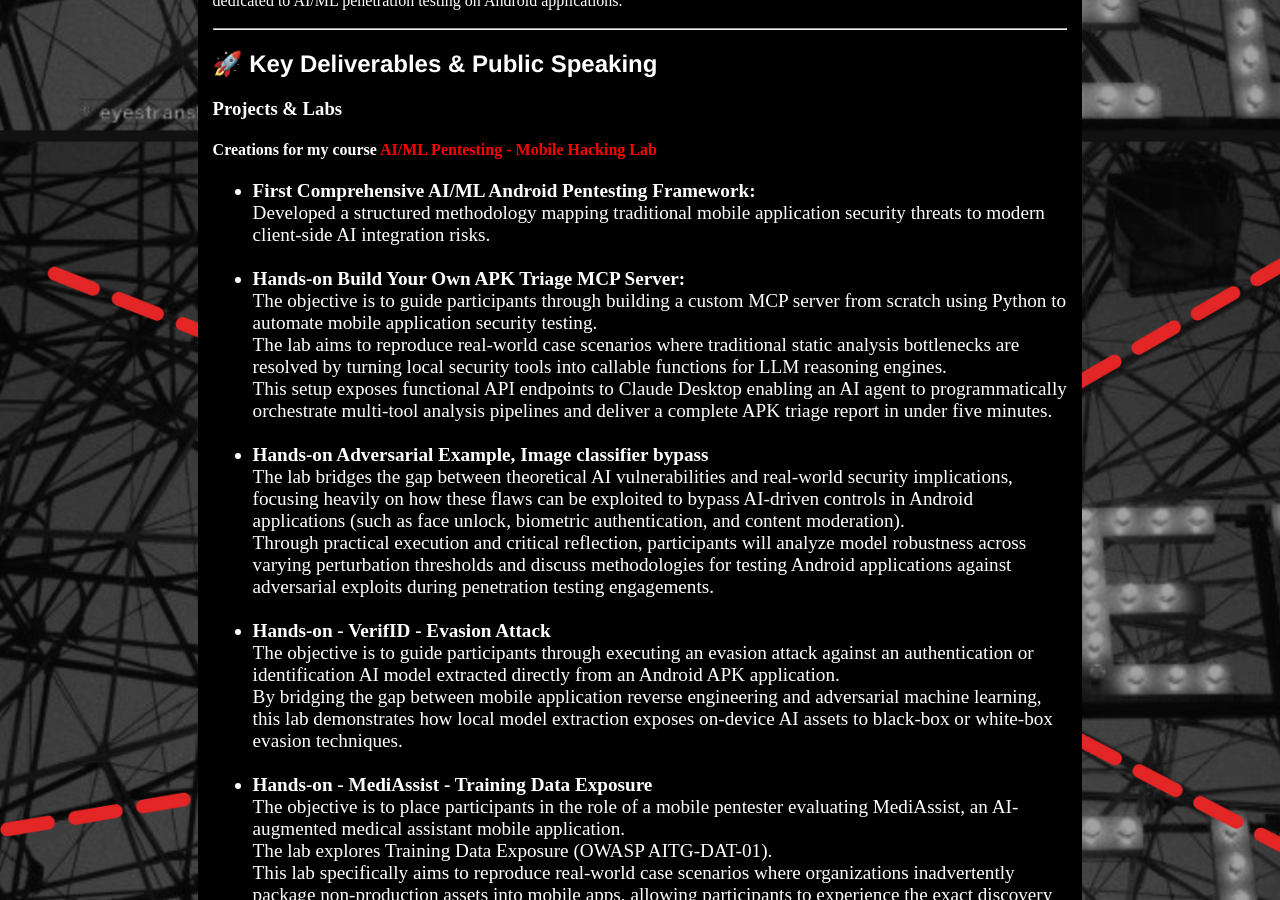
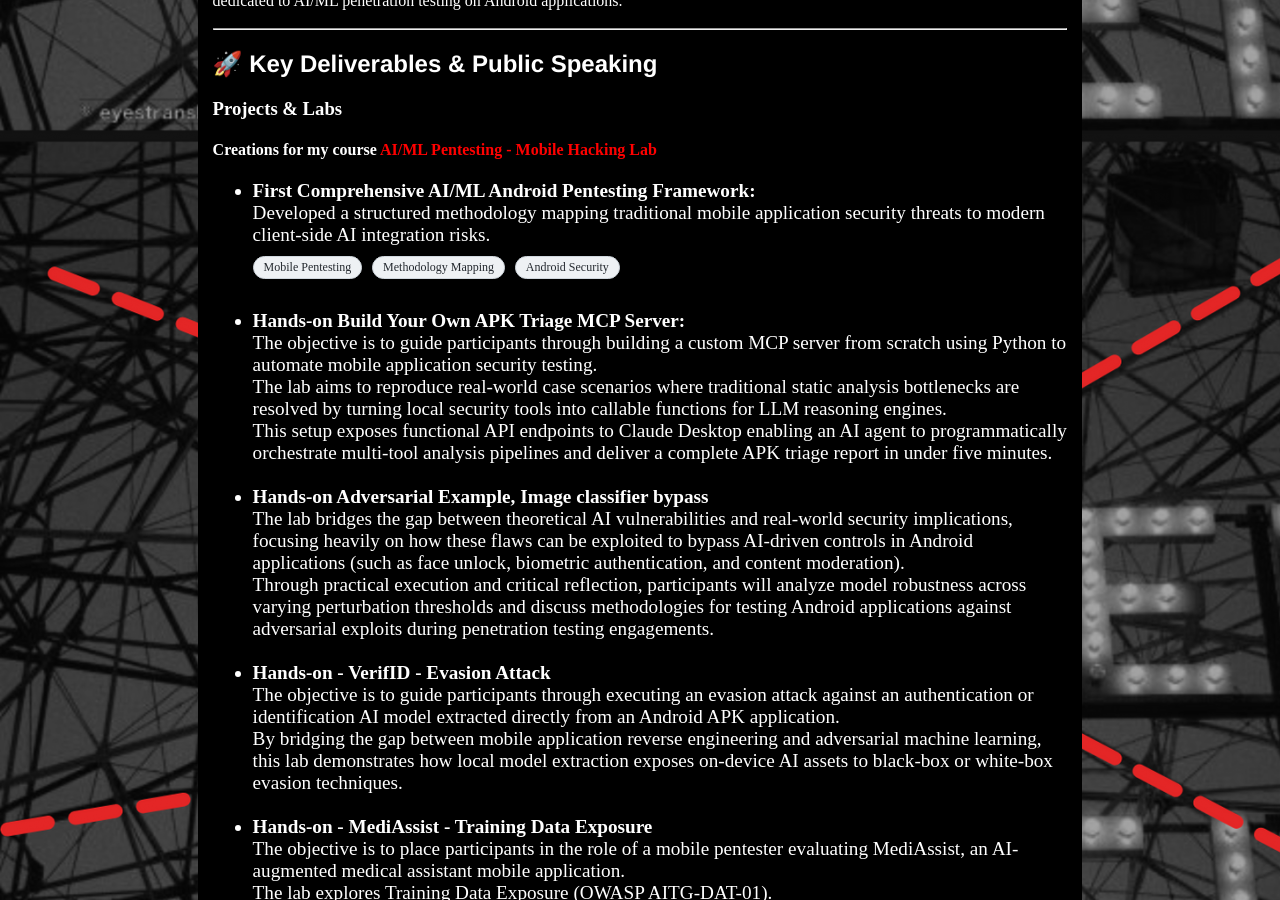
Before and after one commit to CSbyGB/csbygb.github.io, a Jekyll site: the page built from ai-portfolio.html, in a window 1280 px wide and 900 px high, scrolled down 785 px. Built offline with Jekyll 4.4.1, drawn with Linux system fonts in a browser that asks for light colours.

Commit message:
Update ai-portfolio.html
test tags of skills

```diff
--- a/ai-portfolio.html
+++ b/ai-portfolio.html
@@ -30,6 +30,11 @@
     <ul>
         <li><strong>First Comprehensive AI/ML Android Pentesting Framework:</strong>
             <br> Developed a structured methodology mapping traditional mobile application security threats to modern client-side AI integration risks.
+            <div style="margin-top: 8px; margin-bottom: 4px;">
+                <span style="background-color: #eef1f4; color: #24292f; border: 1px solid #d0d7de; padding: 3px 10px; font-size: 12px; border-radius: 20px; display: inline-block; margin-right: 5px; margin-bottom: 5px; font-weight: 500;">Mobile Pentesting</span>
+                <span style="background-color: #eef1f4; color: #24292f; border: 1px solid #d0d7de; padding: 3px 10px; font-size: 12px; border-radius: 20px; display: inline-block; margin-right: 5px; margin-bottom: 5px; font-weight: 500;">Methodology Mapping</span>
+                <span style="background-color: #eef1f4; color: #24292f; border: 1px solid #d0d7de; padding: 3px 10px; font-size: 12px; border-radius: 20px; display: inline-block; margin-right: 5px; margin-bottom: 5px; font-weight: 500;">Android Security</span>
+            </div>
         </li><br>
         <li><strong>Hands-on Build Your Own APK Triage MCP Server:</strong>
             <br> The objective is to guide participants through building a custom MCP server from scratch using Python to automate mobile application security testing.
```
